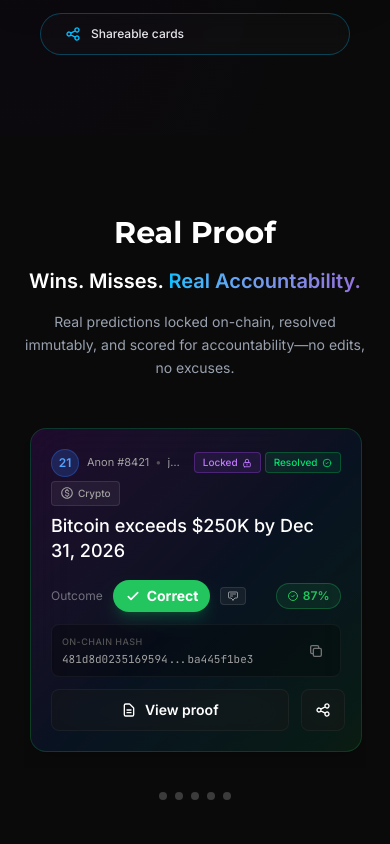
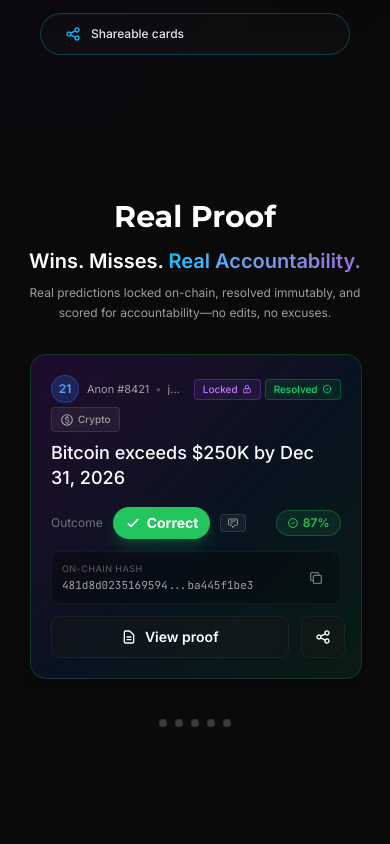
Before and after one commit to Boomchakalala/prooflocker, a Next.js app: page / in a window 390 px wide. Shown: the part 860-1704 px from the top of the page. Built offline with nearby package versions, Linux system fonts and the light colour scheme; no server answers.

Commit message:
Sandbox autosave

```diff
--- a/src/components/ProofCardPreview.tsx
+++ b/src/components/ProofCardPreview.tsx
@@ -193,17 +193,17 @@ export default function ProofCardPreview() {
   };
 
   return (
-    <div className="relative z-10 py-20 md:py-28 px-6 bg-[#0a0a0a]">
+    <div className="relative z-10 py-16 md:py-24 px-6 bg-[#0a0a0a]">
       <div className="max-w-6xl mx-auto">
-        <div className="text-center mb-12">
-          <h2 className="text-3xl md:text-5xl font-bold text-white mb-4" style={{ fontFamily: 'var(--font-montserrat)' }}>
+        <div className="text-center mb-8">
+          <h2 className="text-3xl md:text-5xl font-bold text-white mb-3" style={{ fontFamily: 'var(--font-montserrat)' }}>
             Real Proof
           </h2>
-          <p className="text-xl font-semibold mb-4">
+          <p className="text-xl font-semibold mb-2">
             <span className="text-white">Wins. Misses. </span>
             <span className="bg-gradient-to-r from-[#00bfff] to-[#9370db] bg-clip-text text-transparent">Real Accountability.</span>
           </p>
-          <p className="text-sm md:text-base text-gray-400 max-w-3xl mx-auto leading-relaxed">
+          <p className="text-xs md:text-sm text-white/60 max-w-3xl mx-auto leading-relaxed">
             Real predictions locked on-chain, resolved immutably, and scored for accountability—no edits, no excuses.
           </p>
         </div>
@@ -214,11 +214,11 @@ export default function ProofCardPreview() {
           {showLeftArrow && (
             <button
               onClick={() => scroll("left")}
-              className="hidden md:flex absolute left-0 top-1/2 -translate-y-1/2 -translate-x-4 z-10 w-12 h-12 items-center justify-center bg-[#111111]/80 border border-white/10 rounded-full shadow-xl hover:bg-[#1a1a1a] hover:border-[#00bfff] transition-all opacity-0 group-hover:opacity-100"
+              className="hidden md:flex absolute left-0 top-1/2 -translate-y-1/2 -translate-x-4 z-10 w-10 h-10 items-center justify-center bg-[#111111]/60 border border-white/5 rounded-full hover:bg-[#1a1a1a] hover:border-[#00bfff]/30 transition-all opacity-40 hover:opacity-100"
               aria-label="Scroll left"
             >
               <svg
-                className="w-6 h-6 text-gray-400 hover:text-[#00bfff]"
+                className="w-4 h-4 text-gray-400 hover:text-[#00bfff]"
                 fill="none"
                 stroke="currentColor"
                 viewBox="0 0 24 24"
@@ -260,11 +260,11 @@ export default function ProofCardPreview() {
           {showRightArrow && (
             <button
               onClick={() => scroll("right")}
-              className="hidden md:flex absolute right-0 top-1/2 -translate-y-1/2 translate-x-4 z-10 w-12 h-12 items-center justify-center bg-[#111111]/80 border border-white/10 rounded-full shadow-xl hover:bg-[#1a1a1a] hover:border-[#00bfff] transition-all opacity-0 group-hover:opacity-100"
+              className="hidden md:flex absolute right-0 top-1/2 -translate-y-1/2 translate-x-4 z-10 w-10 h-10 items-center justify-center bg-[#111111]/60 border border-white/5 rounded-full hover:bg-[#1a1a1a] hover:border-[#00bfff]/30 transition-all opacity-40 hover:opacity-100"
               aria-label="Scroll right"
             >
               <svg
-                className="w-6 h-6 text-gray-400 hover:text-[#00bfff]"
+                className="w-4 h-4 text-gray-400 hover:text-[#00bfff]"
                 fill="none"
                 stroke="currentColor"
                 viewBox="0 0 24 24"
```
